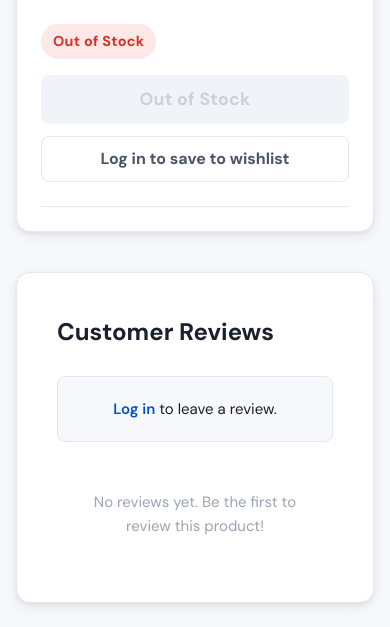
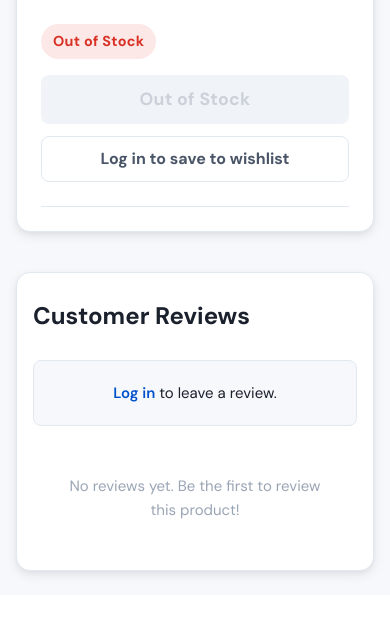
Before and after one commit to co0obs/ADDmeCARTF, a Symfony app: template templates/product/show.html.twig in a window 390 px wide. Shown: the part 645-1272 px from the top of the page. After the commit the page ends 1224 px from the top, so only its background shows below. Run offline with Twig, Linux system fonts and the light colour scheme; the template is opened without the code that fills it, so the values that code supplies are empty; some libraries are stand-ins or nearby versions.

Commit message:
Fix desktop nav shift, mobile grids, z-index overlays, button wraps, and review section padding

```diff
--- a/public/styles/app.css
+++ b/public/styles/app.css
@@ -752,9 +763,36 @@ textarea { resize: vertical; min-height: 100px; line-height: 1.5; }
     padding: 60px 20px;
     color: var(--text-muted);
 }
-.empty-state__icon { font-size: 3rem; margin-bottom: 12px; }
-.empty-state__title { font-size: 1.1rem; font-weight: 700; color: var(--text-secondary); margin-bottom: 6px; }
-.empty-state__text  { font-size: 0.875rem; }
+.empty-state__icon { font-size: 3rem; margin-bottom: 16px; opacity: 0.8; }
+.empty-state__title { font-size: 1.25rem; font-weight: 700; color: var(--text-primary); margin-bottom: 8px; }
+.empty-state__text { font-size: 0.95rem; color: var(--text-secondary); max-width: 400px; margin: 0 auto; }
+
+/* ============================================================
+   REVIEWS SECTION
+   ============================================================ */
+.reviews-section {
+    margin-top: 40px;
+    background: var(--surface);
+    border-radius: var(--radius-lg);
+    padding: 40px;
+    box-shadow: var(--shadow-md);
+    border: 1px solid var(--border);
+}
+.reviews-header {
+    display: flex;
+    justify-content: space-between;
+    align-items: center;
+    margin-bottom: 24px;
+    flex-wrap: wrap;
+    gap: 12px;
+}
+.review-form-box {
+    background: var(--bg);
+    border-radius: var(--radius-md);
+    padding: 24px;
+    margin-bottom: 24px;
+    border: 1px solid var(--border);
+}
 
 /* ============================================================
    BACK LINK
@@ -933,6 +973,24 @@ textarea { resize: vertical; min-height: 100px; line-height: 1.5; }
         grid-template-columns: 1fr !important;
         gap: 24px !important;
         padding: 24px !important;
+    }
+
+    /* --- Catalog/Wishlist Grid (mobile 1 column) --- */
+    .product-grid {
+        grid-template-columns: 1fr;
+    }
+
+    /* --- Tracking page grid --- */
+    .tracking-grid {
+        grid-template-columns: 1fr;
+    }
+
+    /* --- Reviews --- */
+    .reviews-section {
+        padding: 24px 16px;
+    }
+    .review-form-box {
+        padding: 16px;
     }
 
     /* --- Cart: collapse grid --- */
--- a/templates/order/tracking.html.twig
+++ b/templates/order/tracking.html.twig
@@ -20,7 +20,7 @@
         </span>
     </div>
 
-    <div style="display:grid; grid-template-columns: 1fr 2fr; gap:24px; margin-bottom:28px;">
+    <div class="tracking-grid">
 
         {# Status Panel #}
         <div class="card">
--- a/templates/product/show.html.twig
+++ b/templates/product/show.html.twig
@@ -85,8 +85,8 @@
     </div>
 
     {# --- REVIEWS SECTION --- #}
-    <div style="margin-top: 40px; background: var(--surface); border-radius: var(--radius-lg); padding: 40px; box-shadow: var(--shadow-md); border: 1px solid var(--border);">
-        <div style="display: flex; justify-content: space-between; align-items: center; margin-bottom: 24px;">
+    <div class="reviews-section">
+        <div class="reviews-header">
             <h2 style="margin: 0; font-size: 1.5rem; font-weight: 700;">Customer Reviews</h2>
             {% if avgRating %}
                 <div style="font-size: 1.1rem; color: var(--text-secondary);">
@@ -99,7 +99,7 @@
 
         {# Review Form — only for logged-in users #}
         {% if is_granted('ROLE_USER') %}
-            <div style="background: var(--bg); border-radius: var(--radius-md); padding: 24px; margin-bottom: 24px; border: 1px solid var(--border);">
+            <div class="review-form-box">
                 <h3 style="margin: 0 0 16px 0; font-size: 1.1rem; font-weight: 600;">Write a Review</h3>
                 <form method="post" action="{{ path('app_product_review', {'id': product.id}) }}">
                     {% if app.request.query.get('order_id') %}
```
Also changed, not shown: other parts of public/styles/app.css (+26 -13 lines).
